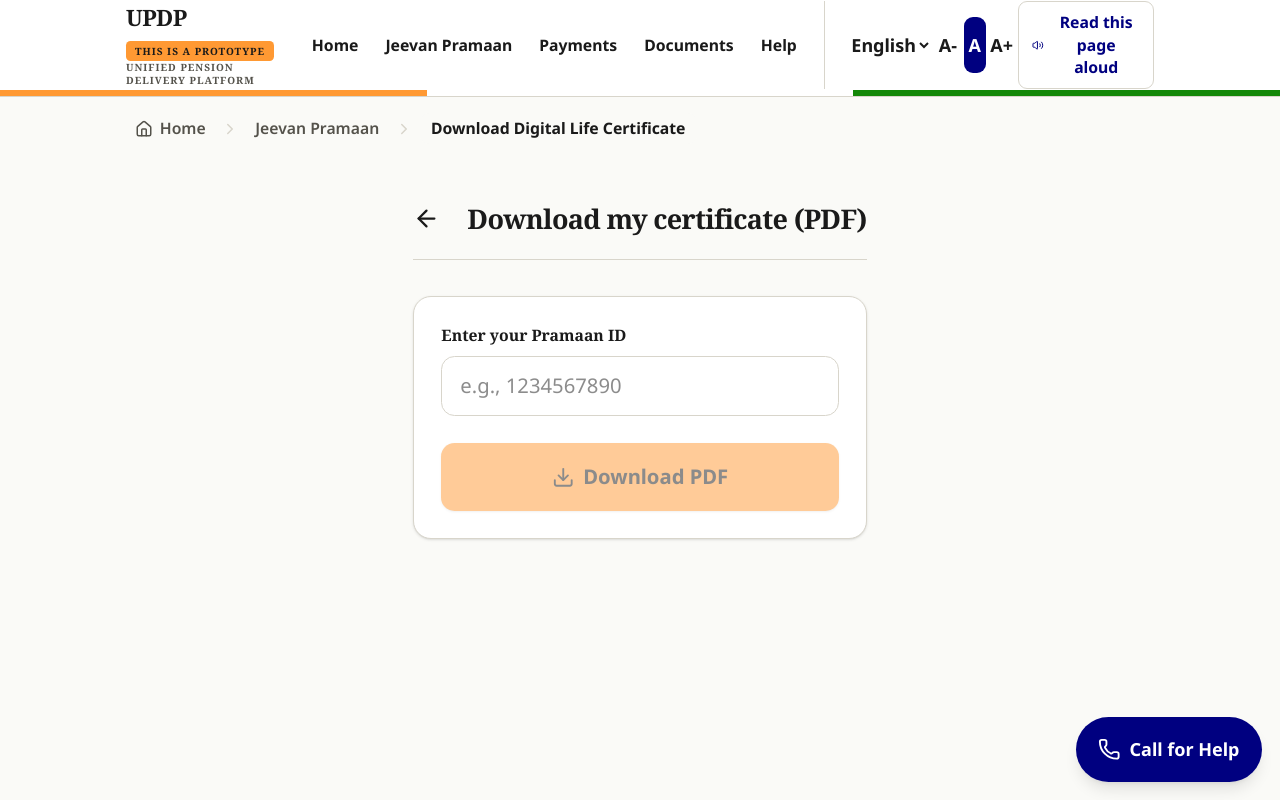
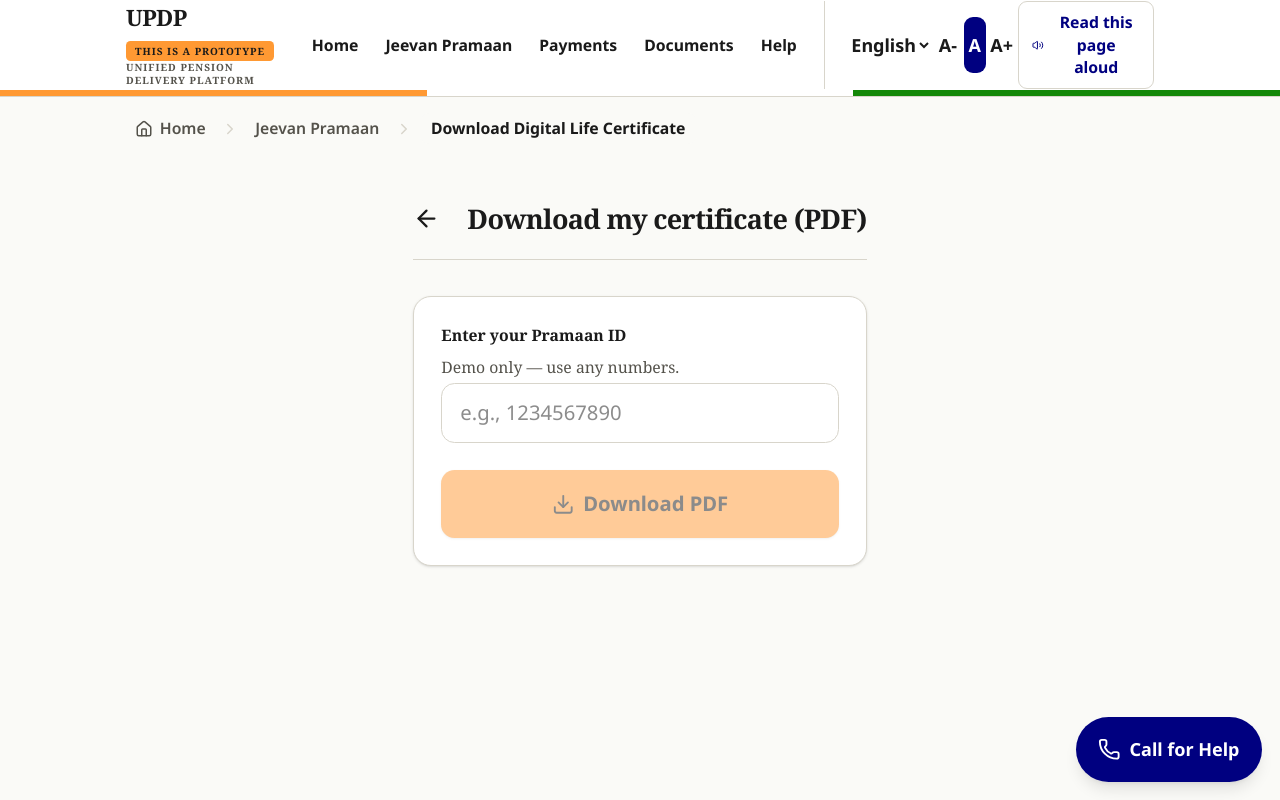
Before and after one commit to swaroop-creator07/jivan-praman, a React (Vite) app: page /pramaan/download in a window 1280 px wide. Built offline with nearby package versions, Linux system fonts and the light colour scheme.

Commit message:
feat: add demo number hint to Find Pramaan ID and Download DLC inputs

```diff
--- a/src/features/pensioner/pramaan/Download.tsx
+++ b/src/features/pensioner/pramaan/Download.tsx
@@ -40,6 +40,7 @@ export default function DownloadDLC() {
           <label htmlFor="pramaanId" className="block text-sm font-bold text-slate-900 mb-2">
             Enter your Pramaan ID
           </label>
+          <p className="text-sm text-slate-500 mb-1">{t('gen_demo_number')}</p>
           <input
             id="pramaanId"
             type="text"
--- a/src/features/pensioner/pramaan/FindId.tsx
+++ b/src/features/pensioner/pramaan/FindId.tsx
@@ -80,6 +80,7 @@ export default function FindPramaanId() {
             <label htmlFor="aadhaar" className="block text-sm font-bold text-slate-900 mb-2">
               Enter your Aadhaar Number
             </label>
+            <p className="text-sm text-slate-500 mb-1">{t('gen_demo_number')}</p>
             <input
               id="aadhaar"
               type="text"
```
